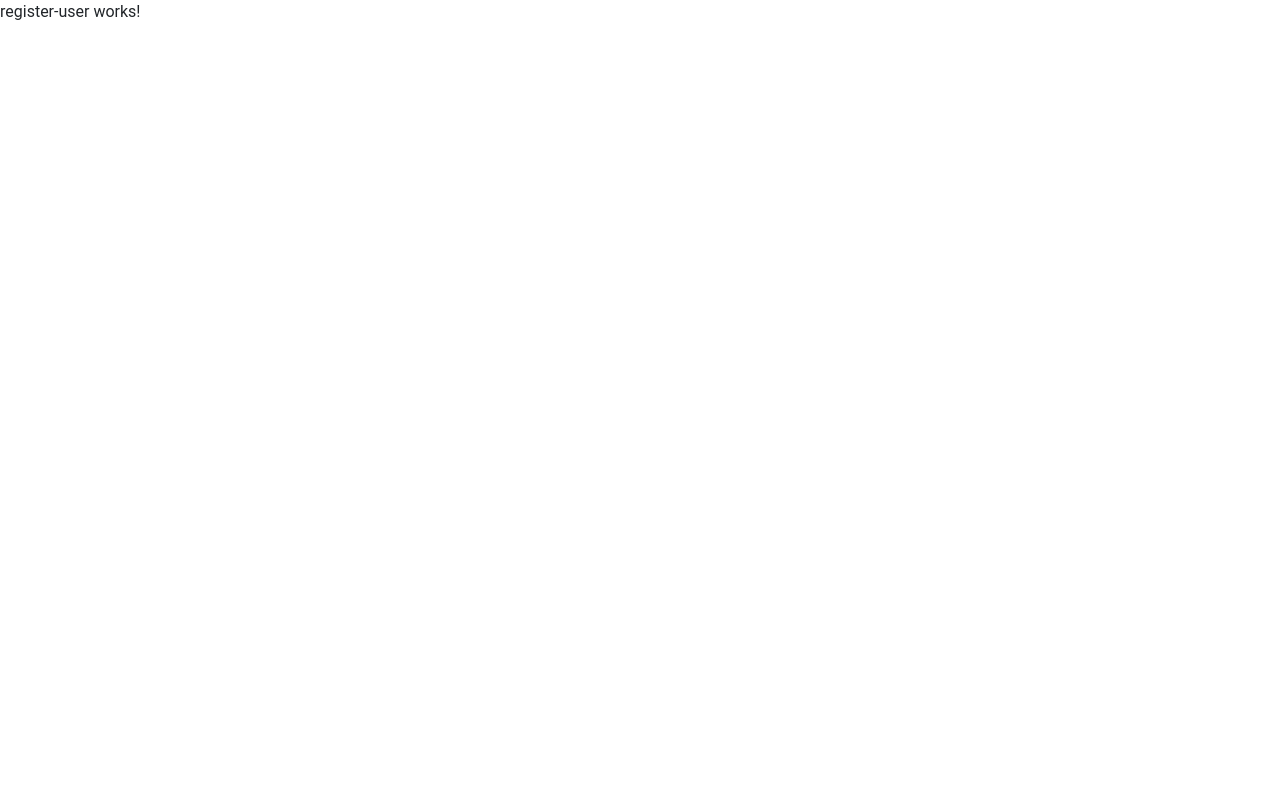
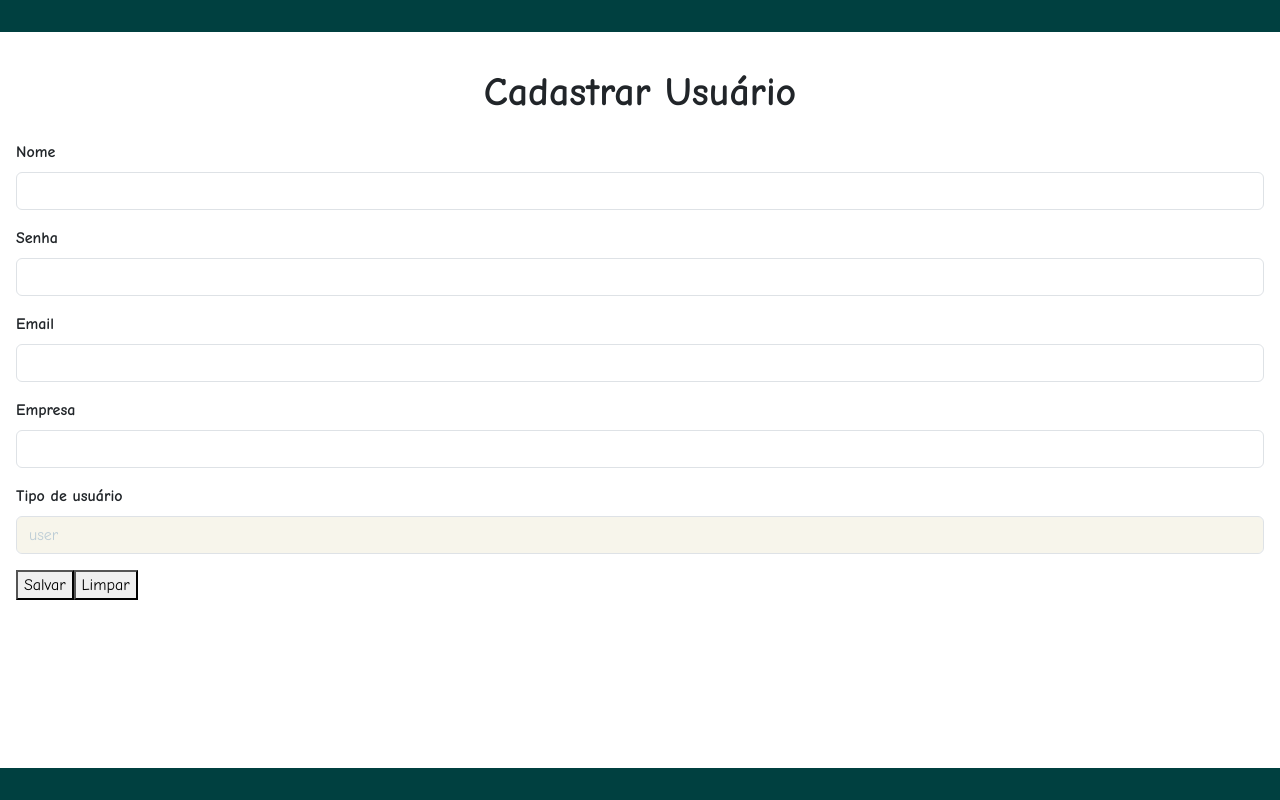
Before and after one commit to DenitoJCarvalho/timework-frontend, an Angular app: page /register in a window 1280 px wide. Built offline with nearby package versions, Linux system fonts and the light colour scheme.

Commit message:
feat: Formulario adicionado formulario validacao

```diff
--- a/src/app/pages/login/login.component.html
+++ b/src/app/pages/login/login.component.html
@@ -49,7 +49,7 @@
     </fieldset>
 
     <fieldset class="d-flex flex-column align-items-center gap-1">
-      <a routerLink="/register" class="link-primary" rel="internal" aria-label="botão cadastrar">Cadastrar-se</a>
+      <a [routerLink]="'/register'" class="link-primary" rel="internal" aria-label="botão cadastrar">Cadastrar-se</a>
       <a href="" class="link-primary" target="_blank" rel="internal" aria-label="botão limpar">Esqueci senha</a>
     </fieldset>
   </form>
--- a/src/app/pages/register-user/register-user.component.css
+++ b/src/app/pages/register-user/register-user.component.css
@@ -0,0 +1,20 @@
+.content-form-register {
+  position: absolute;
+  width: 100%;
+  padding: 1rem;
+  height: 80vh;
+  margin-top: 2.25rem;
+  font-family: var(--comic-neue);
+}
+
+.title-form {
+  text-align: center;
+  padding: 1rem 0;
+}
+
+.form-register {
+
+  & fieldset {
+    margin-bottom: 1rem;
+  }
+}
--- a/src/app/pages/register-user/register-user.component.html
+++ b/src/app/pages/register-user/register-user.component.html
@@ -1 +1,110 @@
-<p>register-user works!</p>
+<app-menu></app-menu>
+
+<main class="content-form-register">
+  <h1 class="title-form">
+    <strong>
+      Cadastrar Usuário
+    </strong>
+  </h1>
+  <form id="adicionarUsuario" class="form-register" [formGroup]="formRegister">
+    <fieldset>
+      <label for="username" class="form-label">Nome</label>
+      <br>
+      <input type="text" id="username" formControlName="username" class="form-control" tabindex="1">
+      @if (
+      formRegister.get('username')?.hasError('required')
+      && formRegister.get('username')!.touched
+      ) {
+      <small class="warning">O campo nome é obrigatório!</small>
+      }
+
+      @if (
+      formRegister.get('username')?.hasError('minlength')
+      && formRegister.get('username')!.touched
+      ) {
+      <small class="warning">O campo nome precisa ter pelo menos 3 caracteres!</small>
+      }
+
+      @if (
+      formRegister.get('username')?.hasError('maxlength')
+      && formRegister.get('username')!.touched
+      ) {
+      <small class="warning">O campo nome não pode ter mais que 50 caracteres!</small>
+      }
+    </fieldset>
+
+    <fieldset>
+      <label for="password" class="form-label">Senha</label>
+      <br>
+      <input type="password" id="password" formControlName="password" class="form-control" tabindex="2">
+
+      @if (
+      formRegister.get('password')?.hasError('required')
+      && formRegister.get('password')!.touched
+      ) {
+      <small class="warning">O campo senha é obrigatório!</small>
+      }
+
+      @if (
+      formRegister.get('password')?.hasError('minlength')
+      && formRegister.get('password')!.touched
+      ) {
+      <small class="warning">Senha precisa ter no minímo 6 caracteres!</small>
+      }
+
+    </fieldset>
+
+    <fieldset>
+      <label for="email" class="form-label">Email</label>
+      <br>
+      <input type="email" id="email" formControlName="email" class="form-control" tabindex="3">
+
+      @if (
+      formRegister.get('email')?.hasError('required')
+      && formRegister.get('email')!.touched
+      ) {
+      <small class="warning">O campo email é obrigatório!</small>
+      }
+
+      @if (
+      formRegister.get('email')?.hasError('email')
+      && formRegister.get('email')!.touched
+      ) {
+      <small class="warning">Email inválido.</small>
+      }
+    </fieldset>
+
+    <fieldset>
+      <label for="enterprise" class="form-label">Empresa</label>
+      <br>
+      <input type="text" id="enterprise" formControlName="enterprise" class="form-control" tabindex="4">
+
+      @if (
+      formRegister.get('enterprise')?.hasError('required')
+      && formRegister.get('enterprise')!.touched
+      ) {
+      <small class="warning">O campo empesa é obrigatório!</small>
+      }
+
+      @if (
+      formRegister.get('enterprise')?.hasError('maxlength')
+      && formRegister.get('enterprise')!.touched
+      ) {
+      <small class="warning">O campo enterprise pode ter no máximo 40 caracteres!</small>
+      }
+    </fieldset>
+
+    <fieldset>
+      <label for="" class="form-label">Tipo de usuário</label>
+      <br>
+      <input type="text" id="userType" formControlName="userType" class="form-control" value="{{ userType }}" readonly>
+    </fieldset>
+
+    <fieldset>
+      <button>Salvar</button>
+      <button type="reset">Limpar</button>
+    </fieldset>
+  </form>
+
+</main>
+<app-footer></app-footer>
--- a/src/app/pages/register-user/register-user.component.ts
+++ b/src/app/pages/register-user/register-user.component.ts
@@ -1,12 +1,45 @@
-import { Component } from '@angular/core';
+import { Component, inject } from '@angular/core';
+import { ReactiveFormsModule, FormGroup, FormControl, Validators } from '@angular/forms';
+
+import { MenuComponent } from '../../components/menu/menu.component';
+import { FooterComponent } from '../../components/footer/footer.component';
 
 @Component({
   selector: 'app-register-user',
   standalone: true,
-  imports: [],
+  imports: [
+    ReactiveFormsModule,
+    MenuComponent, FooterComponent
+  ],
   templateUrl: './register-user.component.html',
   styleUrl: './register-user.component.css'
 })
 export class RegisterUserComponent {
 
+  userType: string = 'user';
+
+  formRegister = new FormGroup({
+    username: new FormControl('', [
+      Validators.required,
+      Validators.maxLength(50),
+      Validators.minLength(3)
+    ]),
+    password: new FormControl('', [
+      Validators.required,
+      Validators.minLength(6)
+    ]),
+    confirmPassword: new FormControl('', [
+      Validators.required,
+    ]),
+    email: new FormControl('', [
+      Validators.required,
+      Validators.email,
+    ]),
+    enterprise: new FormControl('', [
+      Validators.required,
+      Validators.maxLength(40)
+    ]),
+    userType: new FormControl(this.userType)
+  });
+
 }
--- a/src/index.html
+++ b/src/index.html
@@ -10,6 +10,16 @@
   <link rel="manifest" href="manifest.webmanifest">
   <link href="https://cdn.jsdelivr.net/npm/bootstrap@5.3.3/dist/css/bootstrap.min.css" rel="stylesheet"
     integrity="sha384-QWTKZyjpPEjISv5WaRU9OFeRpok6YctnYmDr5pNlyT2bRjXh0JMhjY6hW+ALEwIH" crossorigin="anonymous">
+
+  <link rel="preconnect" href="https://fonts.googleapis.com">
+  <link rel="preconnect" href="https://fonts.gstatic.com" crossorigin>
+  <link
+    href="https://fonts.googleapis.com/css2?family=Comic+Neue:ital,wght@0,300;0,400;0,700;1,300;1,400;1,700&display=swap"
+    rel="stylesheet">
+  <link
+    href="https://fonts.googleapis.com/css2?family=Comic+Neue:ital,wght@0,300;0,400;0,700;1,300;1,400;1,700&family=Roboto:ital,wght@0,100;0,300;0,400;0,500;0,700;0,900;1,100;1,300;1,400;1,500;1,700;1,900&display=swap"
+    rel="stylesheet">
+
 </head>
 
 <body>
--- a/src/styles.css
+++ b/src/styles.css
@@ -3,6 +3,11 @@
 :root {
   --moss: #004040;
   --error: #F24405;
+  --gris: #BDCDD6;
+  --gris-bg-readonly: #F7F5EB;
+
+  --comic-neue: "Comic Neue", cursive;
+  --roboto: "Roboto", sans-serif;
 }
 
 html,
@@ -13,11 +18,16 @@ body {
 
 body {
   margin: 0;
-  font-family: Roboto, "Helvetica Neue", sans-serif;
+  font-family: var(--comic-neue), var(--roboto), var(--helvetica);
 }
 
 label {
   font-weight: bold;
+}
+
+input[readonly] {
+  background-color: var(--gris-bg-readonly) !important;
+  color: var(--gris);
 }
 
 .clr-moss {
@@ -32,3 +42,7 @@ label {
   color: var(--error);
   display: none;
 }
+
+.warning {
+  color: var(--error);
+}
```
